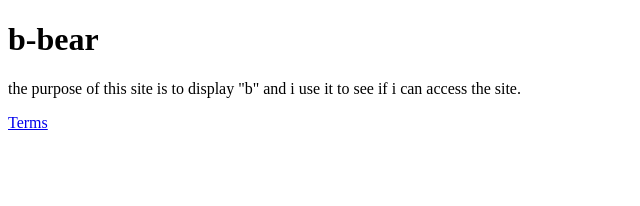
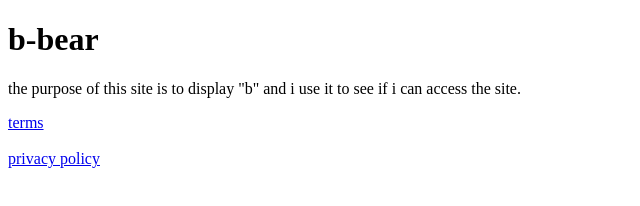
Before and after one commit to theone-net/b-bear, a plain HTML site: page index.html in a window 1280 px wide. Shown: the whole page, without its empty margins (0-640 px from the left). Drawn offline with Linux system fonts and the light colour scheme.

Commit message:
Update index.html

```diff
--- a/index.html
+++ b/index.html
@@ -5,6 +5,8 @@
   <body>
     <h1>b-bear</h1>
     <p>the purpose of this site is to display "b" and i use it to see if i can access the site.</p>
-    <a href="/terms">Terms</a>
+    <a href="/terms">terms</a>
+    <br><br>
+    <a href="/privacy">privacy policy</a>
   </body>
 </html>
```
